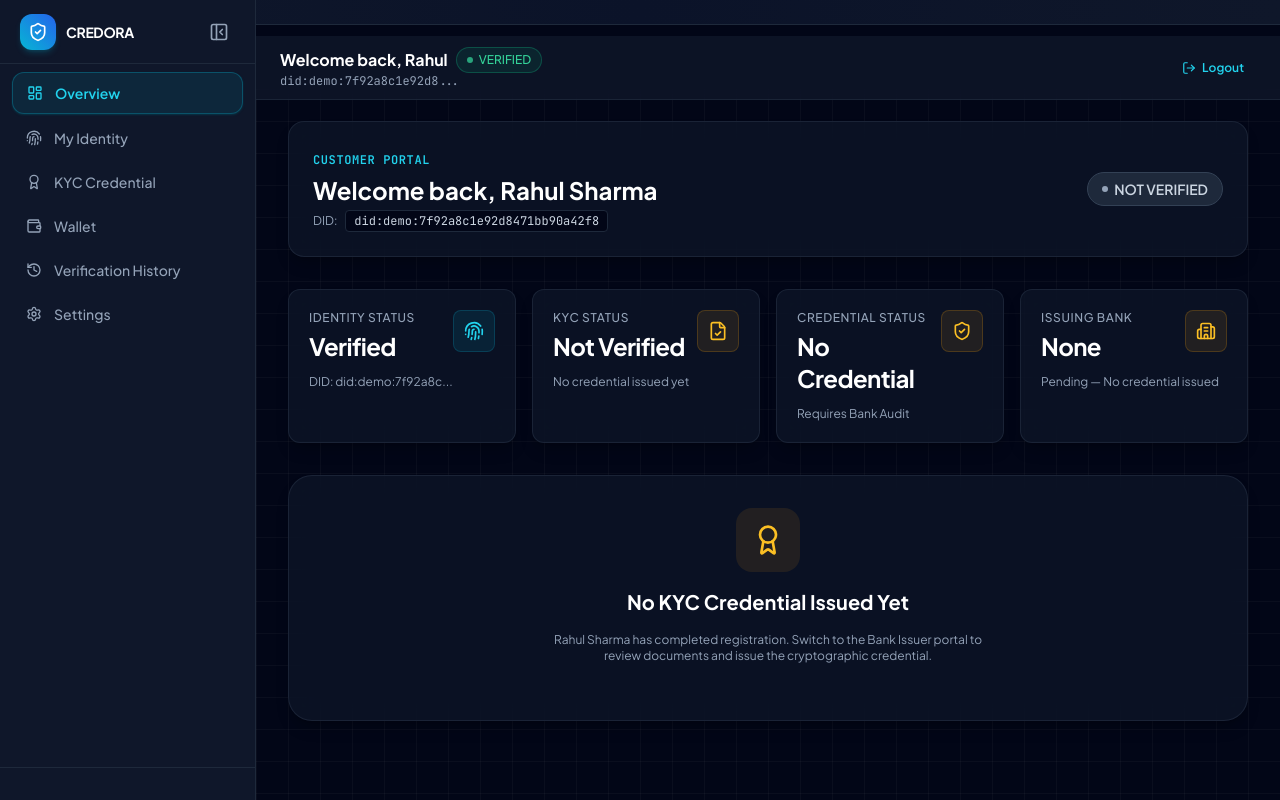
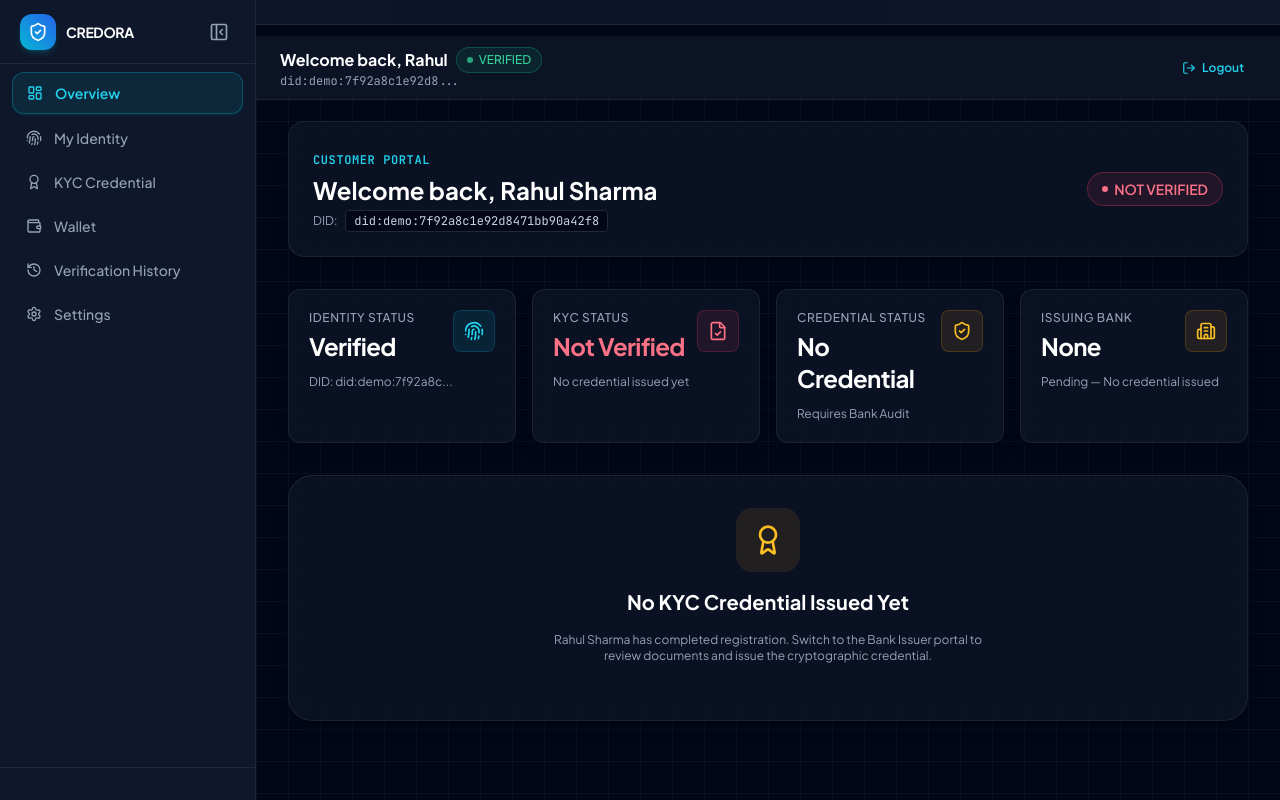
Before and after one commit to YogeshKankariya/Credora, a React (Vite) app in the folder frontend/: page /customer in a window 1280 px wide. Built offline with nearby package versions, Linux system fonts and the light colour scheme.

Commit message:
show Not Verified in KYC status with red styling when no credential issued

```diff
--- a/frontend/src/components/common/StatCard.jsx
+++ b/frontend/src/components/common/StatCard.jsx
@@ -1,6 +1,6 @@
 import React from 'react';
 
-export const StatCard = ({ title, value, subtitle, icon: Icon, trend, color = 'cyan' }) => {
+export const StatCard = ({ title, value, subtitle, icon: Icon, trend, color = 'cyan', valueColor }) => {
   const iconColorStyles = {
     cyan: 'bg-cyan-500/10 text-cyan-400 border-cyan-500/20',
     emerald: 'bg-emerald-500/10 text-emerald-400 border-emerald-500/20',
@@ -9,12 +9,20 @@ export const StatCard = ({ title, value, subtitle, icon: Icon, trend, color = 'c
     blue: 'bg-blue-500/10 text-blue-400 border-blue-500/20',
   }[color] || 'bg-slate-800 text-slate-300 border-slate-700';
 
+  const valueTextColor = {
+    emerald: 'text-emerald-400',
+    rose: 'text-rose-400',
+    amber: 'text-amber-400',
+    cyan: 'text-cyan-400',
+    blue: 'text-blue-400',
+  }[valueColor] || 'text-white';
+
   return (
     <div className="glass-card rounded-xl p-5 relative overflow-hidden transition-all duration-200 hover:border-slate-700">
       <div className="flex items-start justify-between">
         <div className="space-y-1">
           <p className="text-xs font-medium uppercase tracking-wider text-slate-400">{title}</p>
-          <p className="text-2xl font-bold tracking-tight text-white">{value}</p>
+          <p className={`text-2xl font-bold tracking-tight ${valueTextColor}`}>{value}</p>
         </div>
         {Icon && (
           <div className={`p-2.5 rounded-lg border ${iconColorStyles}`}>
--- a/frontend/src/components/common/StatusBadge.jsx
+++ b/frontend/src/components/common/StatusBadge.jsx
@@ -9,7 +9,7 @@ export const StatusBadge = ({ status, size = 'sm', className = '' }) => {
   if (norm === 'ACTIVE' || norm === 'VERIFIED' || norm === 'PASS' || norm === 'CONFIRMED' || norm === 'VALID') {
     styles = 'bg-emerald-500/10 text-emerald-400 border-emerald-500/30';
     dotColor = 'bg-emerald-400 animate-pulse';
-  } else if (norm === 'REVOKED' || norm === 'FAIL' || norm === 'REJECTED' || norm === 'INVALID') {
+  } else if (norm === 'REVOKED' || norm === 'FAIL' || norm === 'REJECTED' || norm === 'INVALID' || norm === 'NOT VERIFIED' || norm === 'NOT_VERIFIED') {
     styles = 'bg-rose-500/10 text-rose-400 border-rose-500/30';
     dotColor = 'bg-rose-400';
   } else if (norm === 'PENDING' || norm === 'REGISTERED' || norm === 'CHECKING') {
--- a/frontend/src/pages/customer/CustomerOverview.jsx
+++ b/frontend/src/pages/customer/CustomerOverview.jsx
@@ -61,7 +61,8 @@ export const CustomerOverview = () => {
           value={derivedKycStatus}
           subtitle={hasIssuingBank ? derivedVerifiedTimesLabel : 'No credential issued yet'}
           icon={FileCheck}
-          color={hasIssuingBank ? 'emerald' : 'amber'}
+          color={hasIssuingBank ? 'emerald' : 'rose'}
+          valueColor={hasIssuingBank ? 'emerald' : 'rose'}
         />
         <StatCard
           title="Credential Status"
--- a/frontend/src/pages/customer/DigitalIdentity.jsx
+++ b/frontend/src/pages/customer/DigitalIdentity.jsx
@@ -40,9 +40,6 @@ export const DigitalIdentity = () => {
           SELF-SOVEREIGN IDENTITY (SSI)
         </span>
         <h2 className="text-2xl sm:text-3xl font-bold text-white mt-1">My Digital Identity</h2>
-        <p className="text-xs sm:text-sm text-slate-400 mt-1 max-w-2xl">
-          Your decentralized identifier (DID) and cryptographic keys anchor your banking credentials without relying on any centralized identity provider.
-        </p>
       </div>
 
       {/* Main DID Card */}
```
